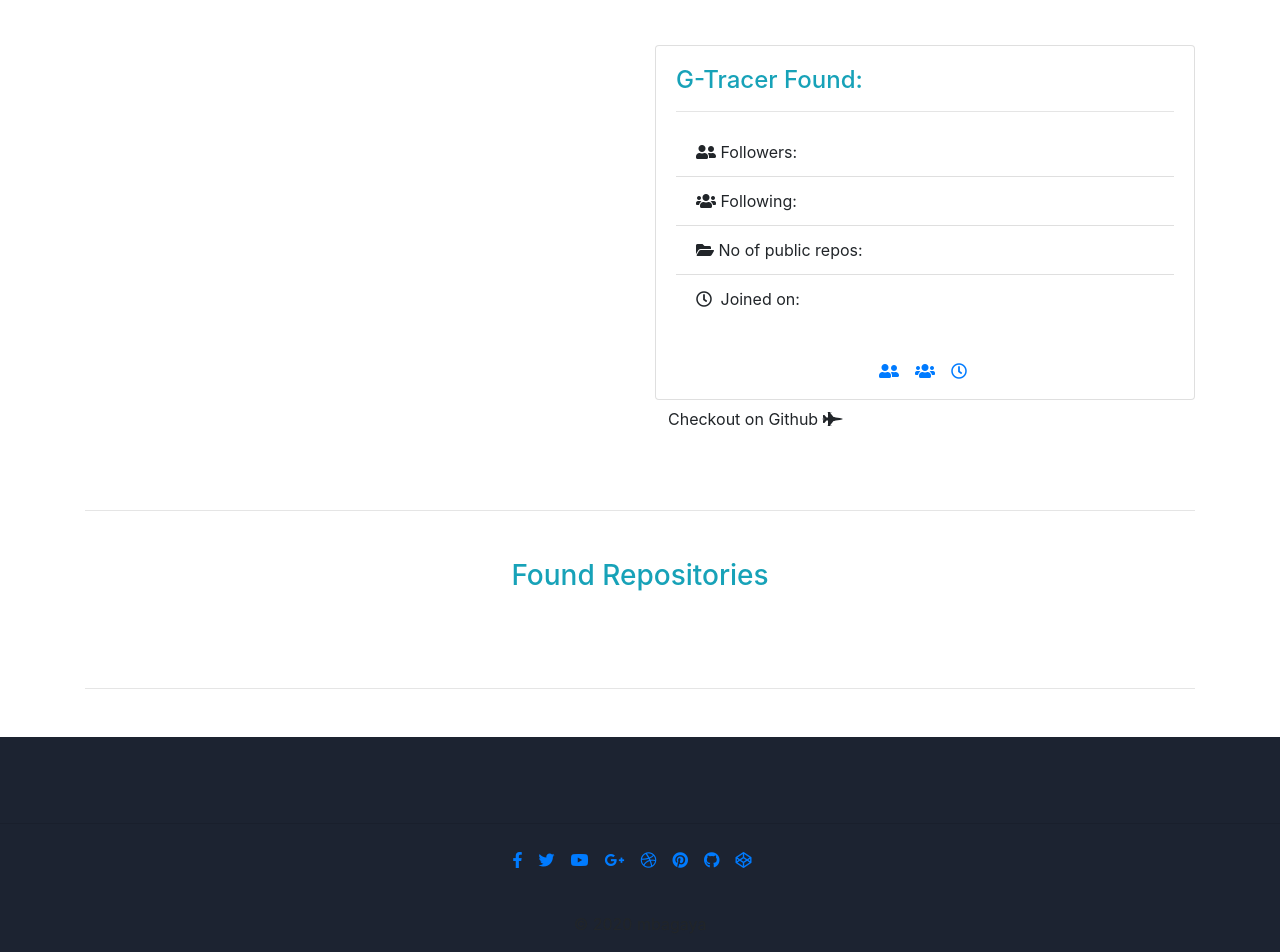
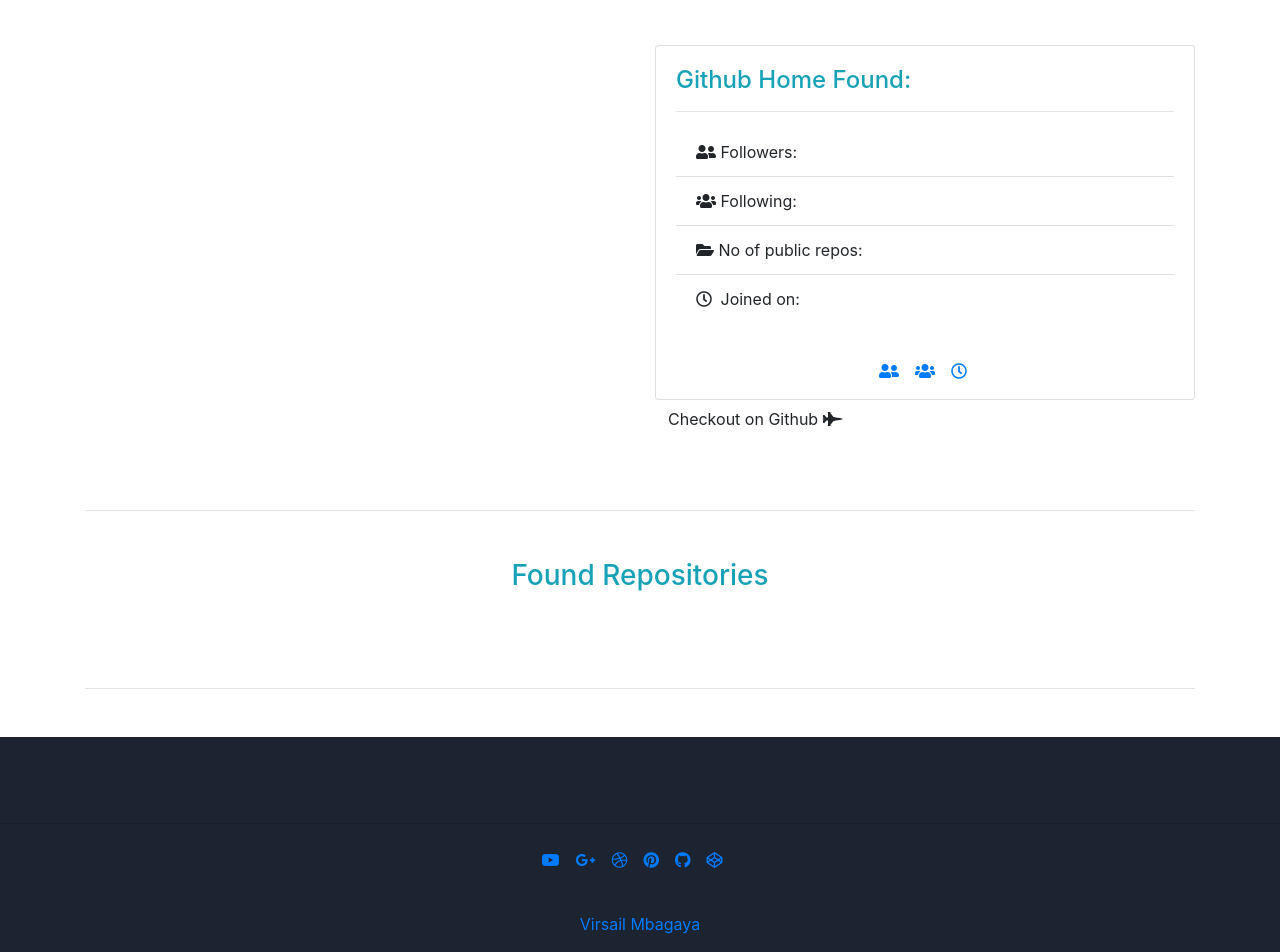
Before and after one commit to Virsail/Github-Search, an Angular app: page / in a window 1280 px wide. Shown: the part 651-1603 px from the top of the page. Built offline with nearby package versions, Linux system fonts and the light colour scheme.

Commit message:
add my user name to the footer ,clickale

```diff
--- a/src/app/board/board.component.css
+++ b/src/app/board/board.component.css
@@ -1,14 +1,14 @@
 .scroll-to-top {
   opacity: 0;
   transition: all .2s ease-in-out;
+
  }
  .show-scrollTop {
   opacity: 1;
   transition: all .2s ease-in-out;
+
  }
-html,
-body,
-header,
+
 .carousel {
   height: 50%;
 }
--- a/src/app/board/board.component.html
+++ b/src/app/board/board.component.html
@@ -134,7 +134,7 @@
     <div class="card-body">
 
       <!-- Title -->
-      <h4 class="card-title animated fadeInRight" ><p class="text-info"> G-Tracer Found: </p></h4>
+      <h4 class="card-title animated fadeInRight" ><p class="text-info"> Github Home Found: </p></h4>
       <div *ngIf="loading"> <h3>loading  <i class="fas fa-spinner animated rotateIn infinite "></i></h3></div>
       <hr>
       <!-- Text -->
@@ -226,7 +226,7 @@
     </div>
   </main>
   <!--Main layout-->
-
+  <div class="section">
   <!--Footer-->
   <footer class="page-footer text-center font-small mt-4 wow fadeIn">
 
@@ -245,14 +245,6 @@
 
     <!-- Social icons -->
     <div class="pb-4">
-      <a href="https://www.facebook.com/" target="_blank">
-        <i class="fab fa-facebook-f mr-3"></i>
-      </a>
-
-      <a href="https://twitter.com/" target="_blank">
-        <i class="fab fa-twitter mr-3"></i>
-      </a>
-
       <a href="https://www.youtube.com/" target="_blank">
         <i class="fab fa-youtube mr-3"></i>
       </a>
@@ -281,8 +273,8 @@
 
     <!--Copyright-->
     <div class="footer-copyright py-3">
-      © 2020 mbagaya
-      <a href="#" target="_blank">  </a>
+
+      <a href="#" target="_blank"> Virsail Mbagaya </a>
     </div>
     <!--/.Copyright-->
 
--- a/src/app/board/board.component.ts
+++ b/src/app/board/board.component.ts
@@ -25,7 +25,7 @@
      errorMessage;
      windowScrolled: boolean;
      // tslint:disable-next-line:max-line-length
-     constructor( private githubService: GithubService, private profileRequest: ProfileRequestService, ) {
+     constructor( private githubService: GithubService, private profileRequest: ProfileRequestService ) {
      }
      @HostListener('window:scroll', [])
      onWindowScroll() {
--- a/src/app/board/boardtest.html
+++ b/src/app/board/boardtest.html
@@ -11,7 +11,7 @@
 </div>
 
 <div *ngIf="loading">loading...</div>
- kkkkk
+
 <div *ngIf="errorMessage" class="alert alert-warning">
     <strong>Warning!</strong> {{errorMessage}}
 </div>
--- a/src/app/github.service.ts
+++ b/src/app/github.service.ts
@@ -4,7 +4,9 @@ import { HttpClient } from '@angular/common/http';
 import { Observable } from 'rxjs';
 import { repos } from './repos';
 import {environment} from '../environments/environment';
-@Injectable()
+@Injectable({
+  providedIn: 'root'
+})
 
 
 
```
